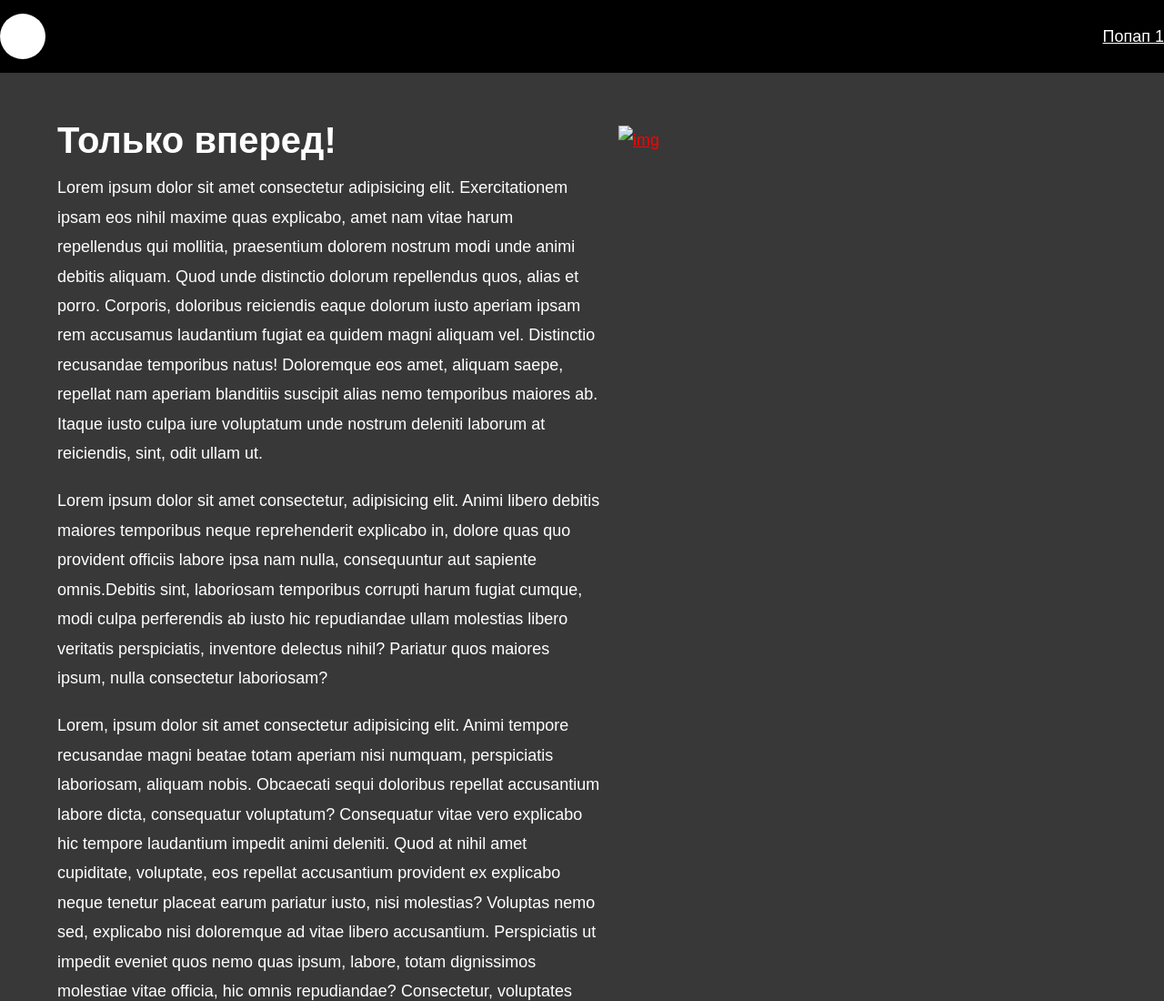
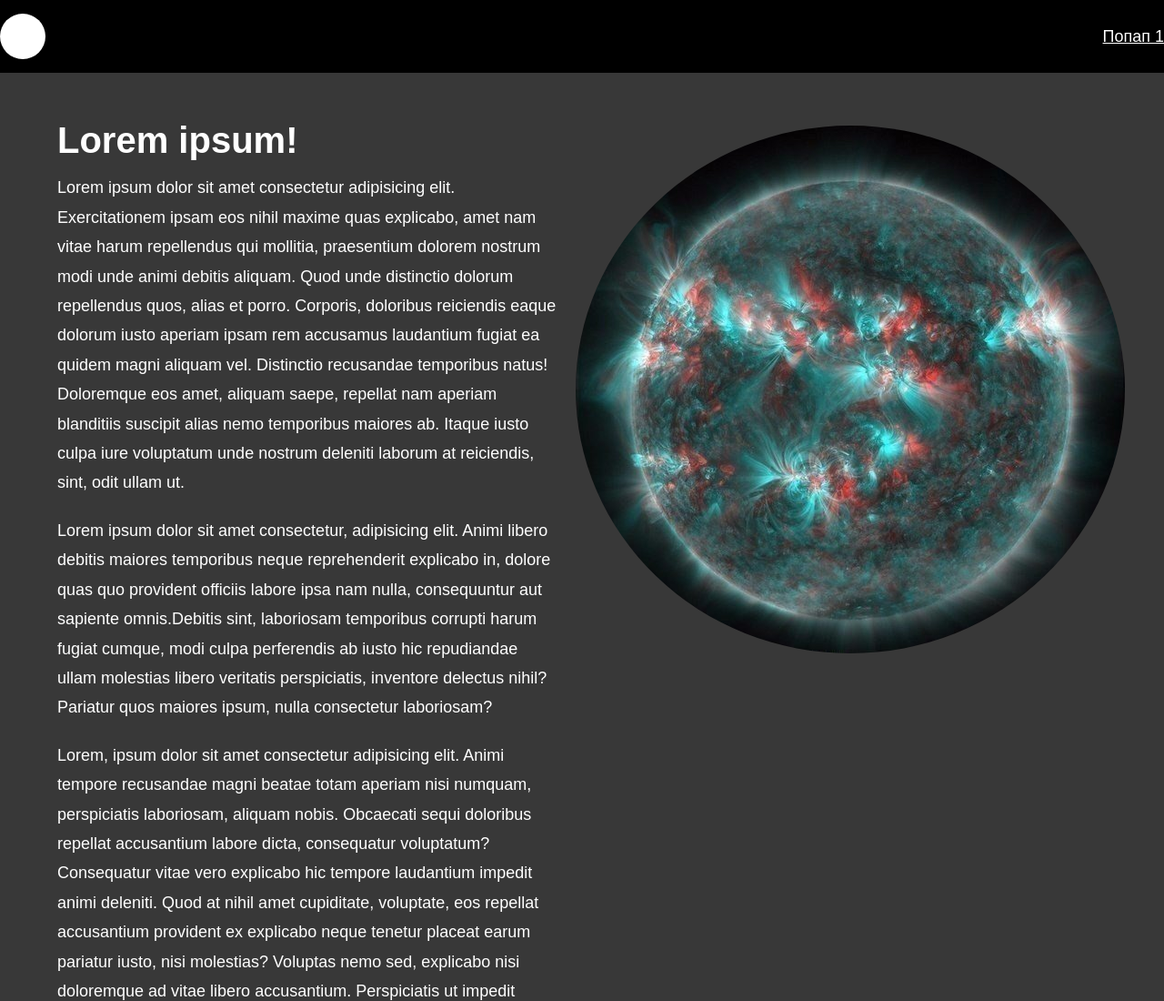
Before and after one commit to Ra-Naun/ex.Modal, a plain HTML site: page index.html in a window 1280 px wide. Shown: the top 1100 px of the page at 91% size. Drawn offline with Linux system fonts and the light colour scheme.

Commit message:
css change

```diff
--- a/index.html
+++ b/index.html
@@ -18,7 +18,7 @@
                 <div class="content__container _container">
                     <section class="content__section content__section_row">
                         <div class="content__body">
-                            <h1 class="content__title">Только вперед!</h1>
+                            <h1 class="content__title">Lorem ipsum!</h1>
                             <div class="content__text">
                                 <p>
                                     Lorem ipsum dolor sit amet consectetur adipisicing elit. Exercitationem ipsam eos nihil maxime quas explicabo, amet nam vitae harum repellendus qui mollitia,
@@ -43,7 +43,7 @@
                             </div>
                         </div>
                         <a href="#image" class="content__image popup_link">
-                            <img src="img/imgage.jpg" alt="img" />
+                            <img src="./img/image.jpg" alt="img" />
                         </a>
                     </section>
                     <section class="content__section">
--- a/style.css
+++ b/style.css
@@ -110,6 +110,7 @@ p {
 
 .content__image img {
     min-width: 100%;
+    border-radius: 50%;
 }
 
 .content__subtitle {
```
